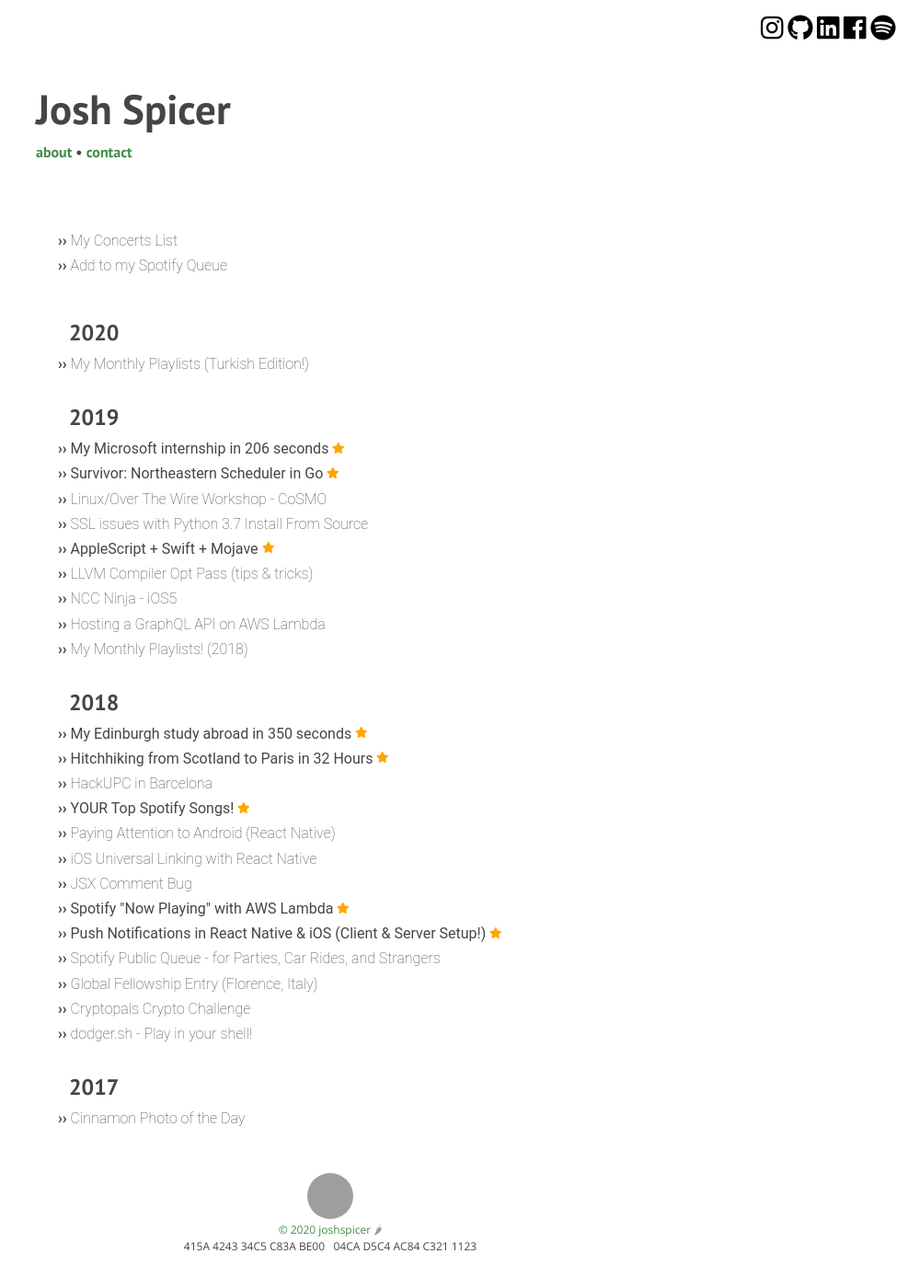
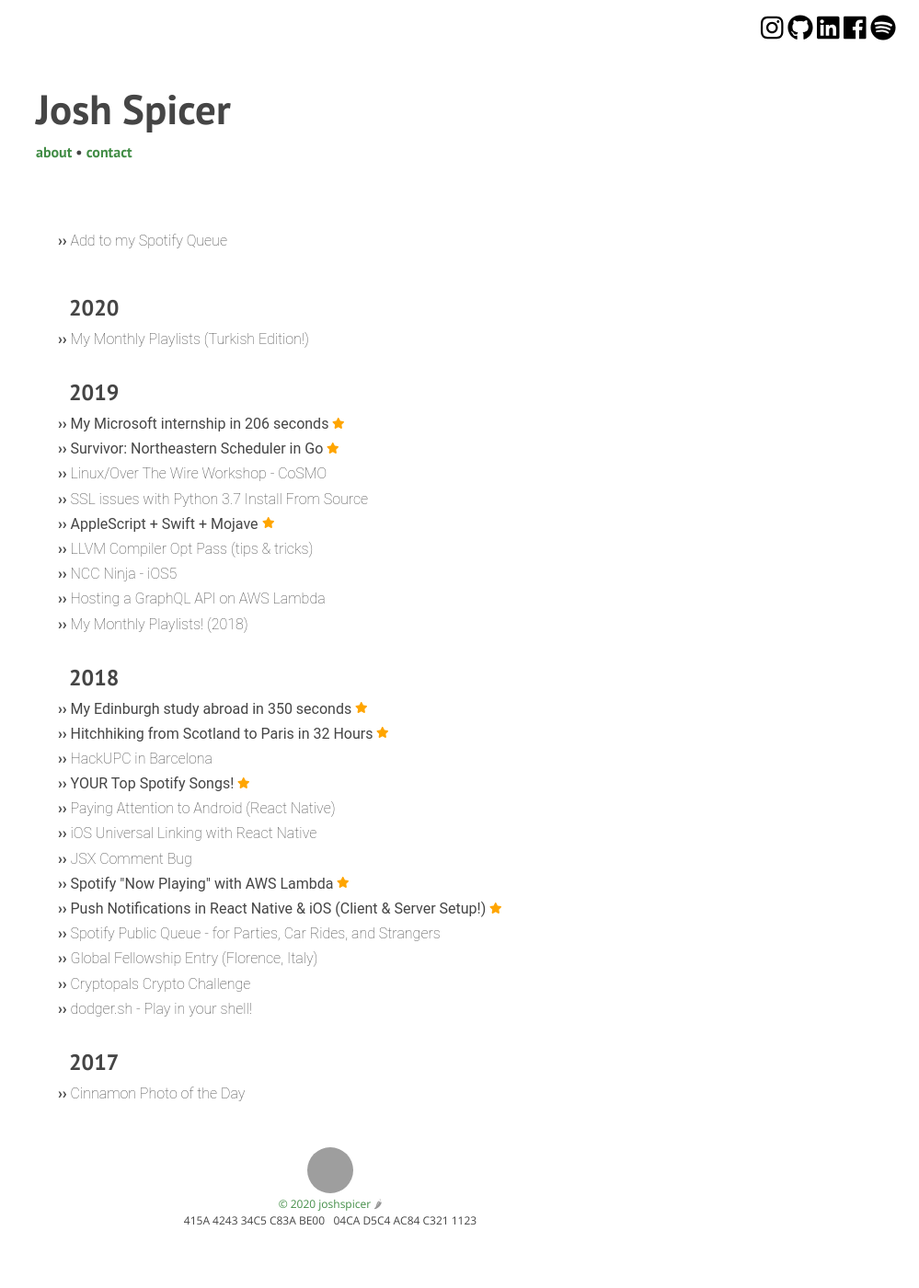
Before and after one commit to diezcami/arctic-fox-theme, a Jekyll site: the page built from index.html, in a window 1280 px wide. Shown: the whole page at 92% size, without its empty margins (281-1280 px from the left). Built offline with Jekyll 4.4.1, drawn with Linux system fonts in a browser that asks for light colours; nearby versions of some CDN libraries; after the commit the page ends 1372 px from its top, so only the background shows below that.

Commit message:
Update links.yaml

```diff
--- a/_data/links.yaml
+++ b/_data/links.yaml
@@ -1,5 +1,2 @@
-- name: My Concerts List
-  link: https://www.notion.so/joshspicer/Concerts-40d26ea2565a426a8d6f1a971b006155
-
 - name: Add to my Spotify Queue
   link: ./queue
```
